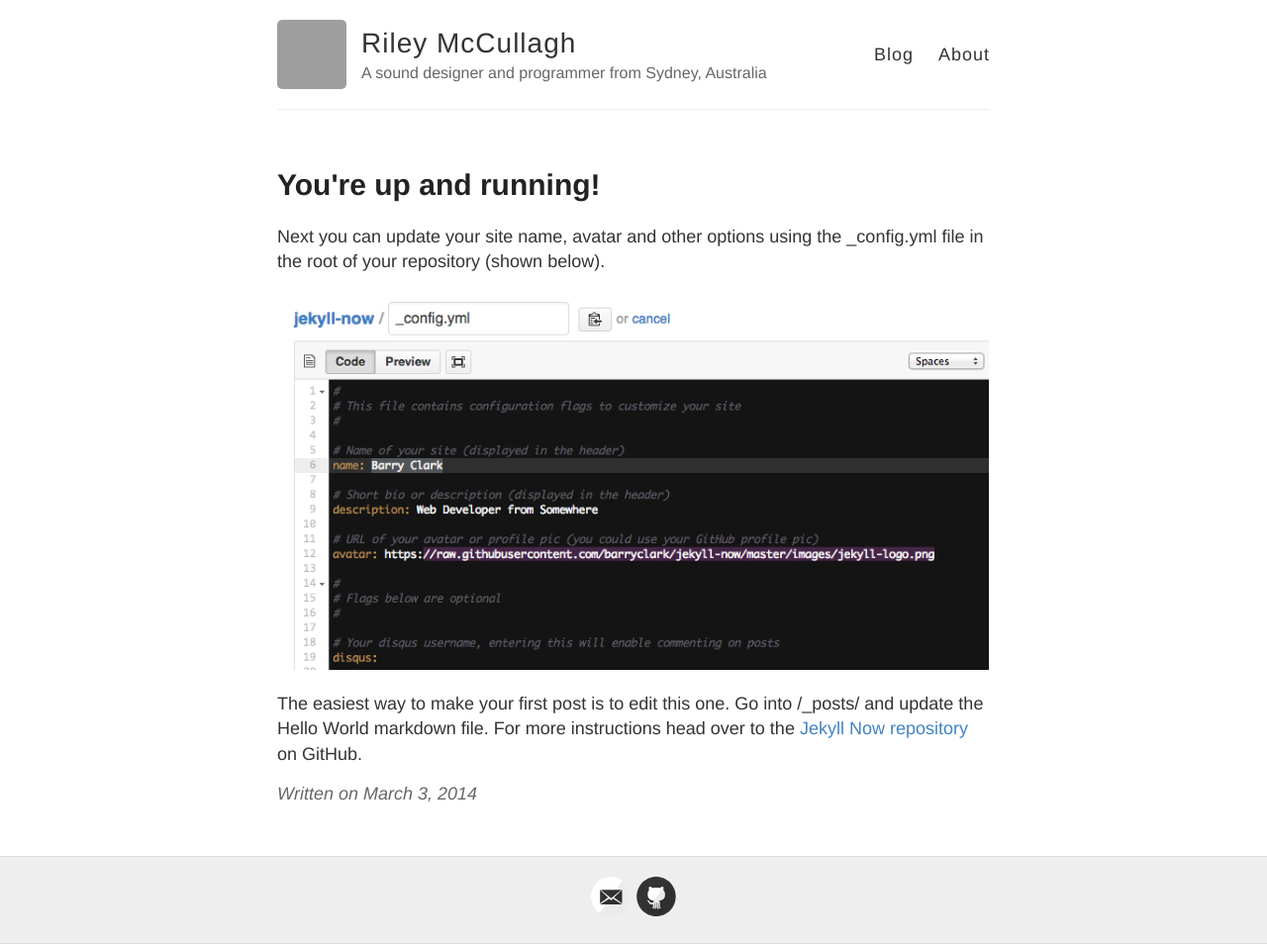
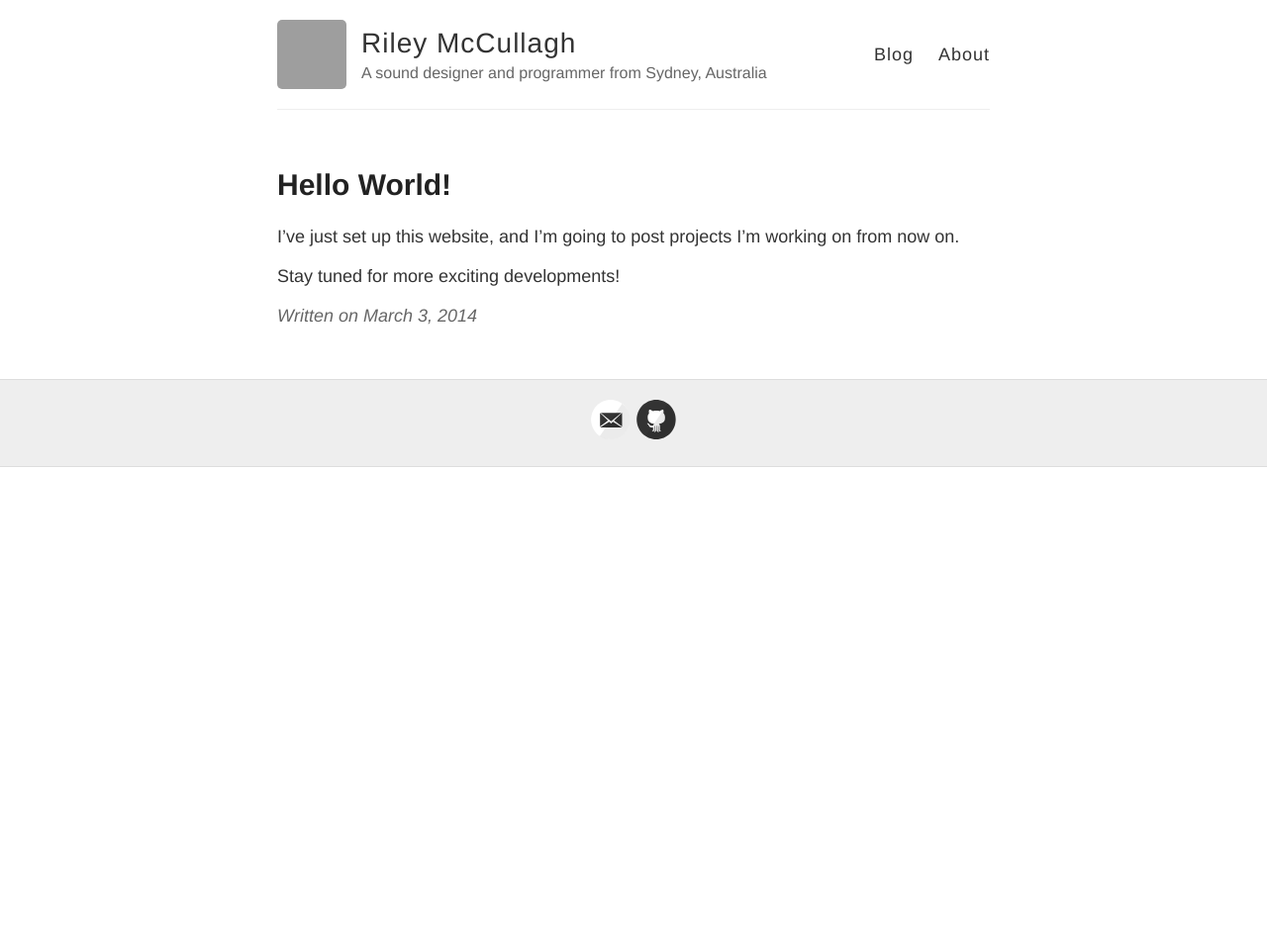
Before and after one commit to rileymccullagh/portfolio, a Jekyll site: the page built from docs/_posts/2014-3-3-Hello-World.md, in a window 1280 px wide. Shown: the whole page at 99% size. Built offline with Jekyll 4.4.1, drawn with Linux system fonts in a browser that asks for light colours; after the commit the page ends 900 px from its top, so only the background shows below that; grey boxes are pictures that could not be loaded.

Commit message:
personalised hello world post

```diff
--- a/docs/_posts/2014-3-3-Hello-World.md
+++ b/docs/_posts/2014-3-3-Hello-World.md
@@ -1,10 +1,8 @@
 ---
 layout: post
-title: You're up and running!
+title: Hello World!
 ---
 
-Next you can update your site name, avatar and other options using the _config.yml file in the root of your repository (shown below).
+I've just set up this website, and I'm going to post projects I'm working on from now on.
 
-![_config.yml]({{ site.baseurl }}/images/config.png)
-
-The easiest way to make your first post is to edit this one. Go into /_posts/ and update the Hello World markdown file. For more instructions head over to the [Jekyll Now repository](https://github.com/barryclark/jekyll-now) on GitHub.
+Stay tuned for more exciting developments!
```
